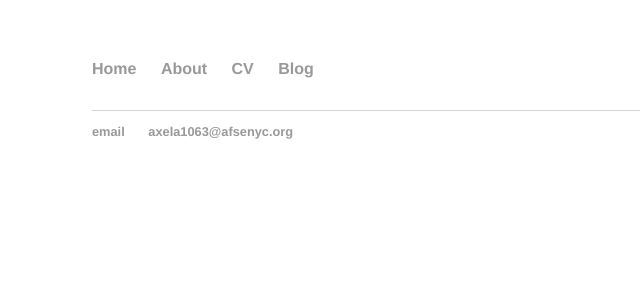
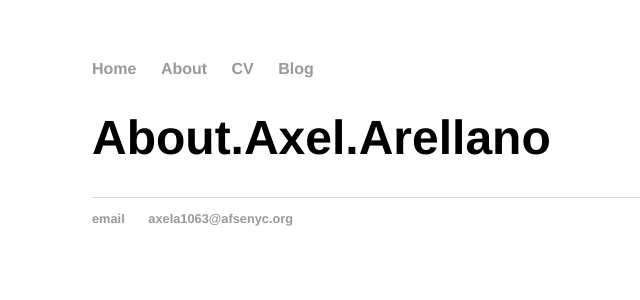
Before and after one commit to axela1063/axela1063.github.io, a Jekyll site: the page built from about/index.html, in a window 1280 px wide. Shown: the top 300 px of the page, without its empty margins (100-740 px from the left). Built offline with Jekyll 4.4.1, drawn with Linux system fonts in a browser that asks for light colours.

Commit message:
Update index.html

```diff
--- a/about/index.html
+++ b/about/index.html
@@ -1,4 +1,5 @@
 ---
 layout: default
+title: About.Axel.Arellano
 ---
-<h1>{{About.Axel.Arellano}}</h1>
+<h1>{{ page.title }}</h1>
```
